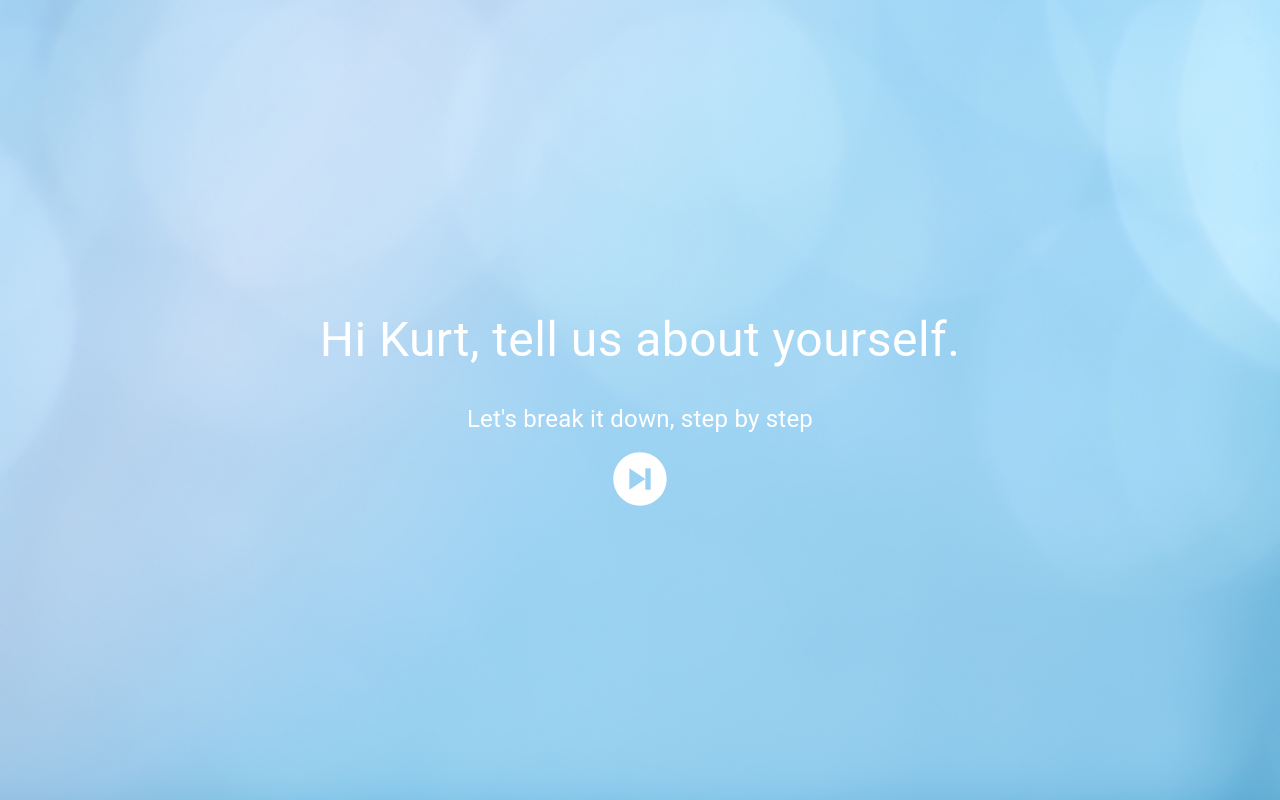
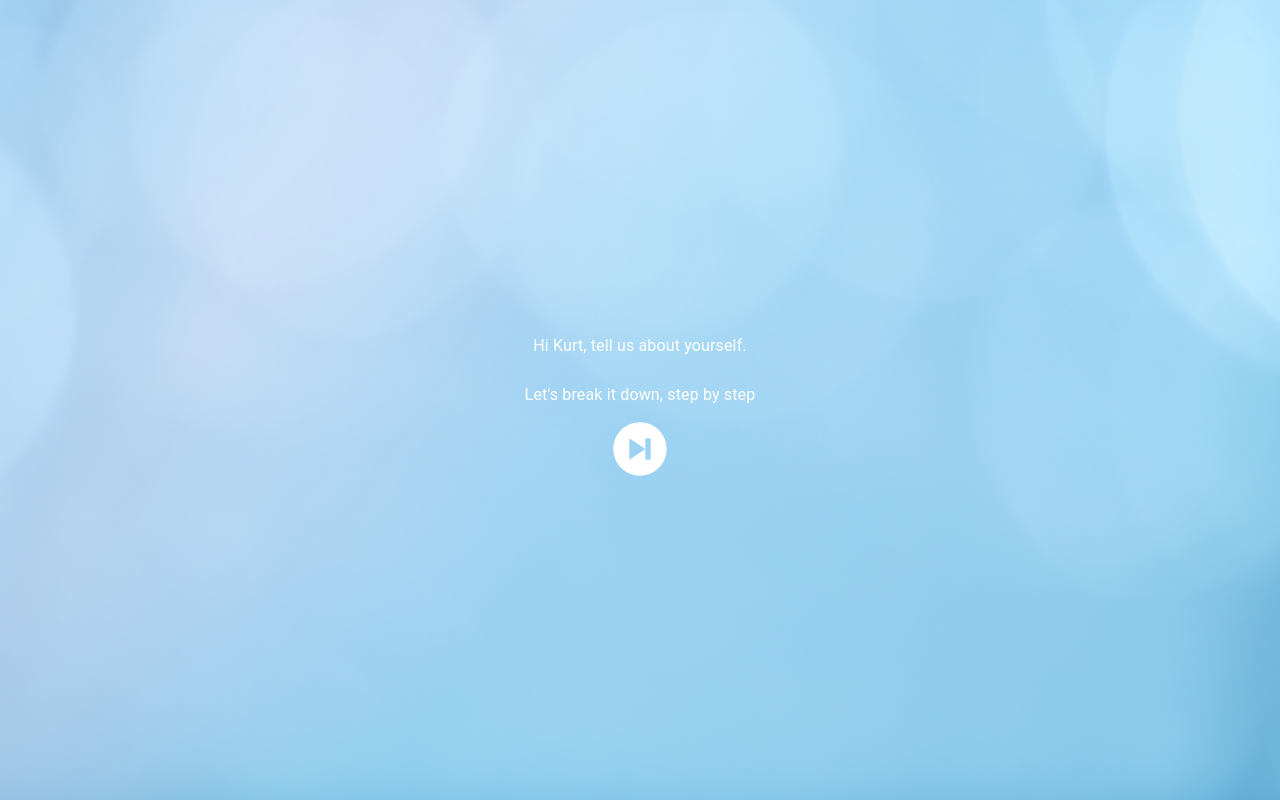
Before and after one commit to oprokopieva382/Love-Link, a React (Vite) app in the folder client/: page /greeting in a window 1280 px wide. Built offline with nearby package versions, Linux system fonts and the light colour scheme.

Commit message:
move out style from Greeting

```diff
--- a/client/src/pages/Greeting.jsx
+++ b/client/src/pages/Greeting.jsx
@@ -1,8 +1,7 @@
-import Box from "@mui/material/Box";
 import { BiSolidSkipNextCircle } from "react-icons/bi";
-import background from "../assets/img/questionBackground.jpeg";
-import Typography from "@mui/material/Typography";
 import { useNavigate } from "react-router-dom";
+import { GreetingSubText, GreetingText } from "../style/greeting.style";
+import { BoxContainer } from "../style/general.style";
 
 export const Greeting = () => {
   const navigate = useNavigate();
@@ -12,29 +11,17 @@ export const Greeting = () => {
   };
 
   return (
-    <Box
-      sx={{
-        backgroundImage: `url(${background})`,
-        backgroundSize: "cover",
-        backgroundPosition: "center",
-        height: "100vh",
-        display: "flex",
-        flexDirection: "column",
-        justifyContent: "center",
-        alignItems: "center",
-        color: "white",
-      }}
-    >
-      <Typography sx={{ fontSize: "3rem", padding: "15px" }}>
+    <BoxContainer>
+      <GreetingText>
         Hi Kurt, tell us about yourself.
-      </Typography>
-      <Typography sx={{ fontSize: "1.5rem", padding: "10px" }}>
+      </GreetingText>
+      <GreetingSubText>
         Let's break it down, step by step
-      </Typography>
+      </GreetingSubText>
       <BiSolidSkipNextCircle
         onClick={runNextPage}
         style={{ fontSize: "4rem" }}
       />
-    </Box>
+    </BoxContainer>
   );
 };
--- /dev/null
+++ b/client/src/style/general.style.jsx
@@ -0,0 +1,15 @@
+import styled from "styled-components";
+import background from "../assets/img/questionBackground.jpeg";
+import Box from "@mui/material/Box";
+
+export const BoxContainer = styled(Box)`
+  background-image: url(${background});
+  background-size: cover;
+  background-position: center;
+  height: 100vh;
+  display: flex;
+  flex-direction: column;
+  justify-content: center;
+  align-items: center;
+  color: white;
+`;
--- /dev/null
+++ b/client/src/style/greeting.style.jsx
@@ -0,0 +1,12 @@
+import styled from "styled-components";
+import Typography from "@mui/material/Typography";
+
+export const GreetingText = styled(Typography)`
+  font-size: 3rem;
+  padding: 15px;
+`;
+
+export const GreetingSubText = styled(Typography)`
+  font-size: 1.5rem;
+  padding: 10px;
+`;
```
